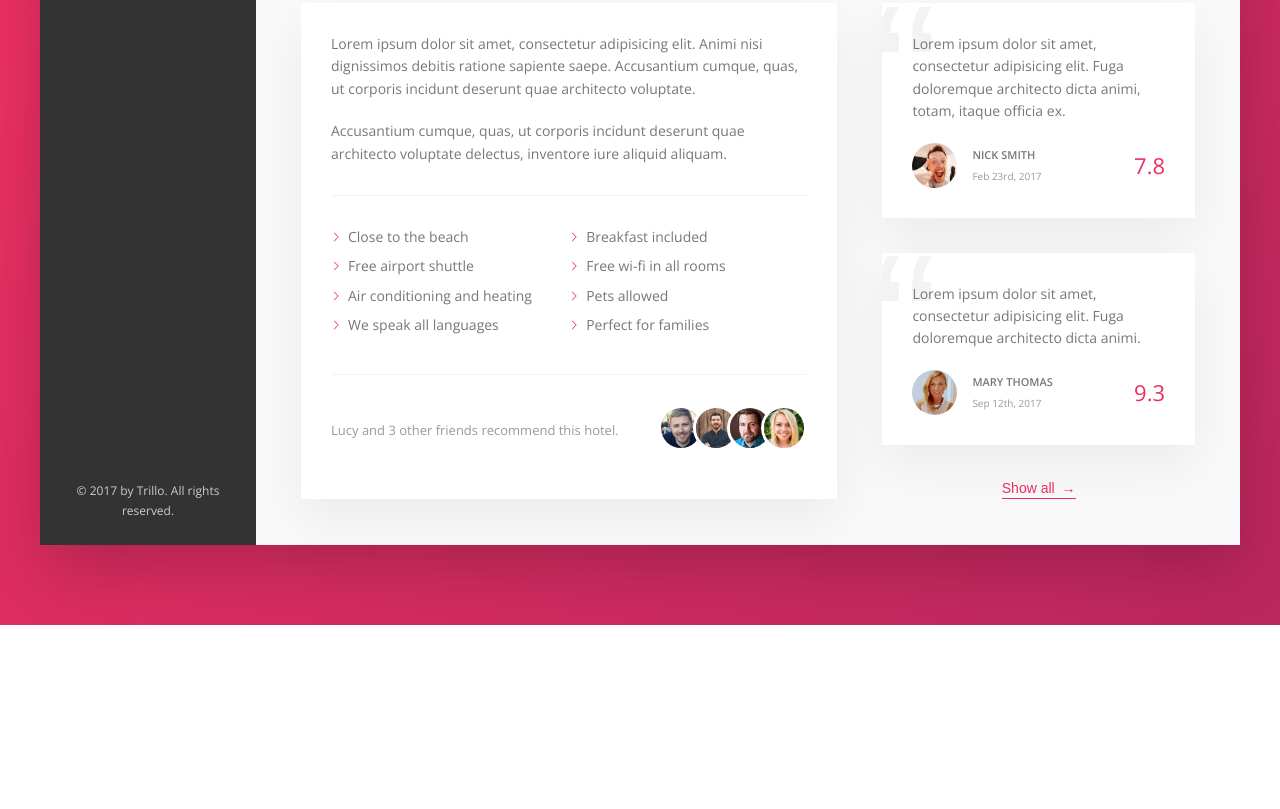
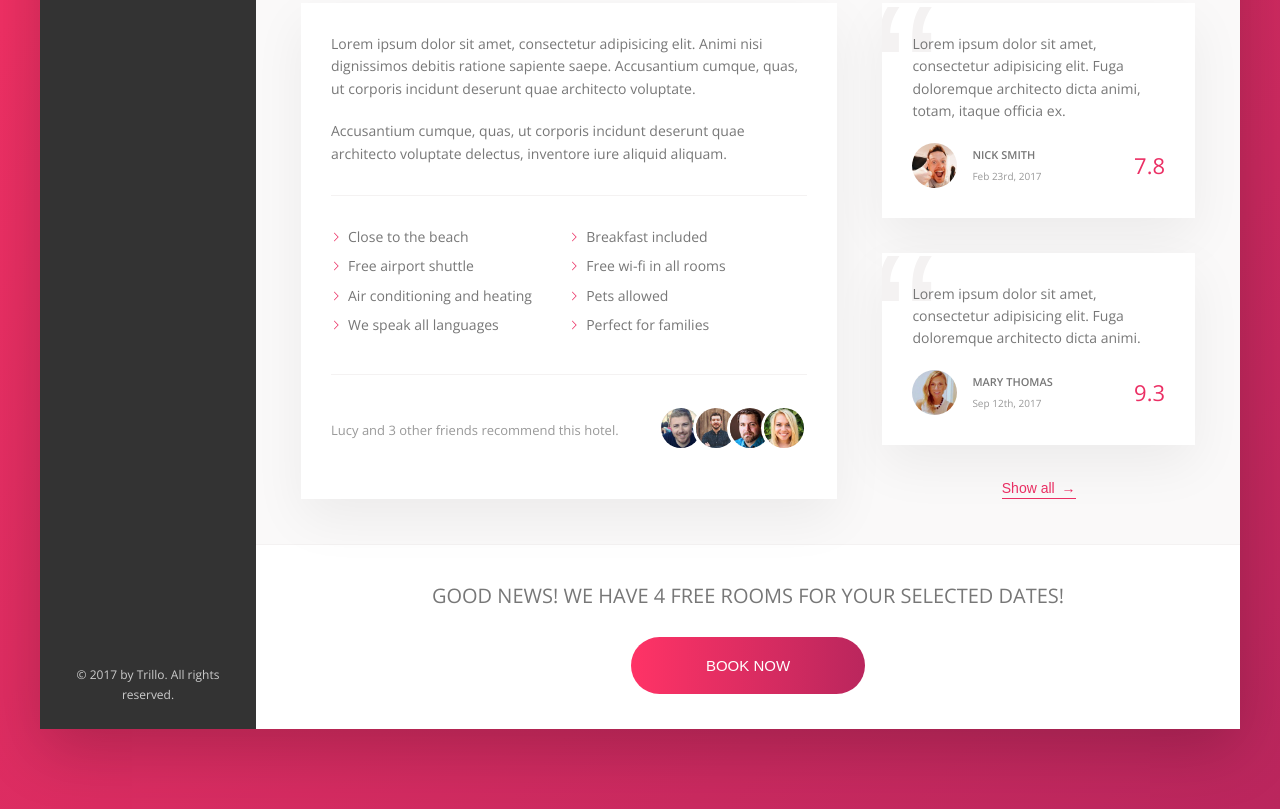
Before and after one commit to malekitoon/trillo__advanced-css-and-sass, a website: page index.html in a window 1280 px wide. Shown: the part 644-1453 px from the top of the page. Before the commit the page ends 1269 px from the top, so only its background shows below. Drawn offline with nearby package versions, Linux system fonts and the light colour scheme.

Commit message:
085 Building the CTA Section

```diff
--- a/index.html
+++ b/index.html
@@ -204,6 +204,18 @@
                             <button class="btn-inline">Show all <span>&rarr;</span></button>
                         </div>
                     </div>
+
+                    <div class="cta">
+                        <h2 class="cta__book-now">
+                            Good news! We have 4 free rooms for your selected dates!
+                        </h2>
+
+                        <button class="btn">
+                            <span class="btn__visible">Book now</span>
+                            <span class="btn__invisible">Only 4 rooms left</span>
+                        </button>
+                    </div>
+
                 </main>
             </div>
         </div>
--- a/sass/_component.scss
+++ b/sass/_component.scss
@@ -436,3 +436,68 @@
     z-index: 1;
   }
 }
+
+///////////////////////////////////////
+/// CALL TO ACTION
+.cta {
+  padding: 3.5rem 0;
+  text-align: center;
+
+  &__book-now {
+    font-size: 2rem;
+    font-weight: 300;
+    text-transform: uppercase;
+    margin-bottom: 2.5rem;
+  }
+}
+
+///////////////////////////////////////
+/// CALL TO ACTION
+.btn {
+  font-size: 1.5rem;
+  border: none;
+  font-weight: 300;
+  text-transform: uppercase;
+  border-radius: 100px;
+  background-image: linear-gradient(to right, var(--color-primary-light), var(--color-primary-dark));
+  color: var(--color-white);
+  position: relative;
+  overflow: hidden;
+  cursor: pointer;
+
+  & > * {
+    display: inline-block;
+    height: 100%;
+    width: 100%;
+    transition: all .2s;
+  }
+
+  &__visible {
+    padding: 2rem 7.5rem;
+  }
+
+  &__invisible {
+
+    padding: 2rem 0;
+    position: absolute;
+    left: 0;
+    top: -100%;
+  }
+
+  &:hover {
+    background-image: linear-gradient(to left, var(--color-primary-light), var(--color-primary-dark));
+    animation: pulsate 1s infinite;
+  }
+
+  &:hover &__visible {
+    transform: translateY(100%);
+  }
+
+  &:hover &__invisible {
+      top: 0;
+  }
+
+  &:focus {
+    outline: none;
+  }
+}
```
Also changed, not shown: css/style.css.
